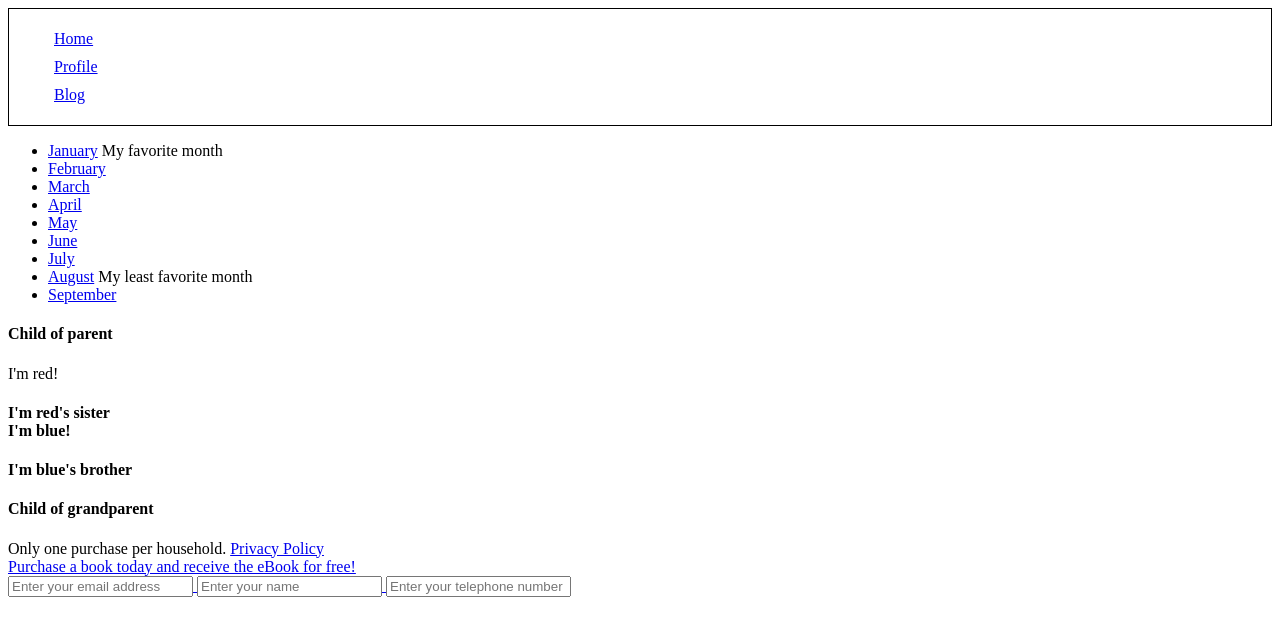
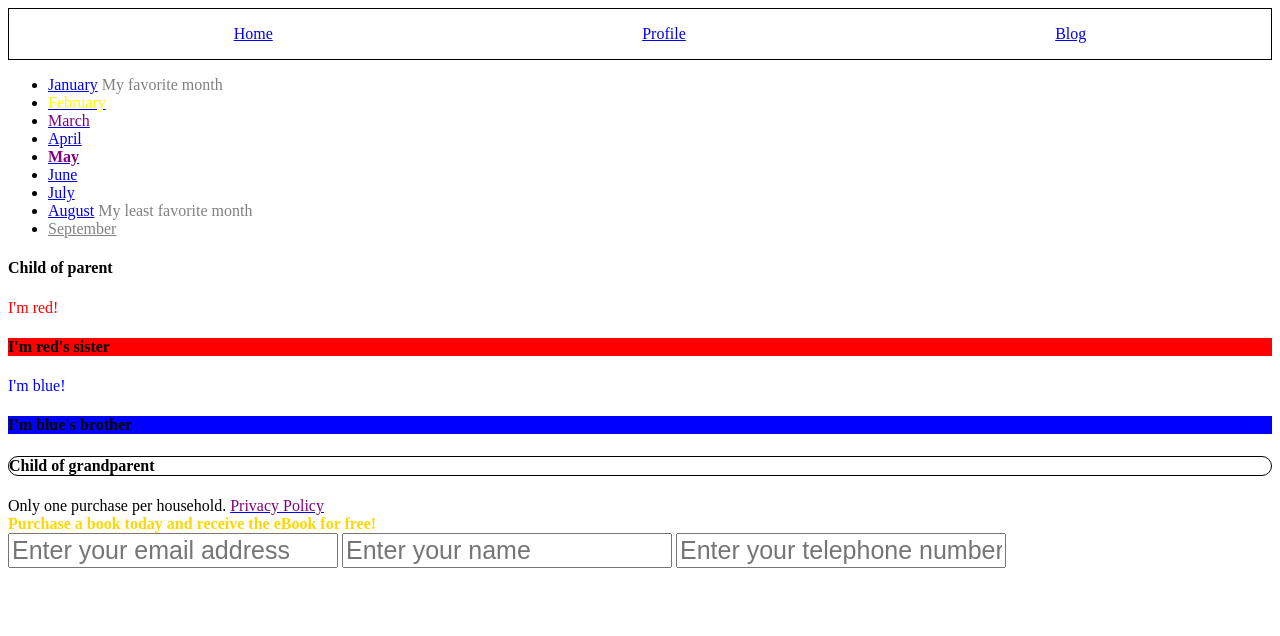
Before and after one commit to marcdledda/Article-Styling, a plain HTML site: page index.html in a window 1280 px wide. Drawn offline with Linux system fonts and the light colour scheme.

Commit message:
done with exercise

```diff
--- a/index.html
+++ b/index.html
@@ -9,15 +9,15 @@
 
 </head>
 <body>
-  <header>
+  <nav>
     <ul>
       <li><a href="#">Home</a></li>
       <li><a href="#">Profile</a></li>
       <li><a href="#">Blog</a></li>
     </ul>
-  </header>
+  </nav>
 
-  <section>
+  <article>
     <div class="month-list">
       <ul>
         <li>
@@ -59,22 +59,22 @@
         </li>
       </ul>
     </div>
-  </section>
+  </article>
 
-  <section>
+  <article>
     <div class="grandparent">
       <div class="parent">
         <h4>Child of parent</h4>
         <div>
-          <div>I'm red!</div>
-          <h4>I'm red's sister
-          <div>I'm blue!</div>
-          <h4>I'm blue's brother</h4>
+          <div class="am-red">I'm red!</div>
+          <h4 class="red-sister">I'm red's sister</h4>
+          <div class="am-blue">I'm blue!</div>
+          <h4 class="blue-brother">I'm blue's brother</h4>
         </div>
       </div>
       <h4>Child of grandparent</h4>
     </div>
-  </section>
+  </article>
 
   <footer class="padded">
 
@@ -86,6 +86,7 @@
             Privacy Policy
           </span>
         </span>
+      </a>
     </div>
 
     <div class="promo">
--- a/selectors.css
+++ b/selectors.css
@@ -1,9 +1,51 @@
-header {
+nav {
     border: 1px solid black;
 }
-    header ul {
+    nav ul {
         list-style-type: none;
+        display: flex;
+        flex-direction: row;
+        justify-content: flex-start;
+        justify-content: space-around;
     }
-        header li {
-            padding: 5px;
-        }
+
+a .disabled {
+    color: purple;
+}
+    .disabled {
+        color: gray;
+    }
+
+.active {
+    color: yellow;
+}
+
+.am-red {
+    color: red;
+}
+
+.am-blue {
+    color: blue;
+}
+
+.red-sister {
+    background-color: red;
+}
+
+.blue-brother {
+    background-color: blue;
+}
+
+.grandparent > h4 {
+    border: 1px solid black;
+    border-radius: 25px;
+}
+
+.promo {
+    font-weight: bold;
+    color: gold;
+}
+
+span input {
+    font-size: 25px;
+}
```
